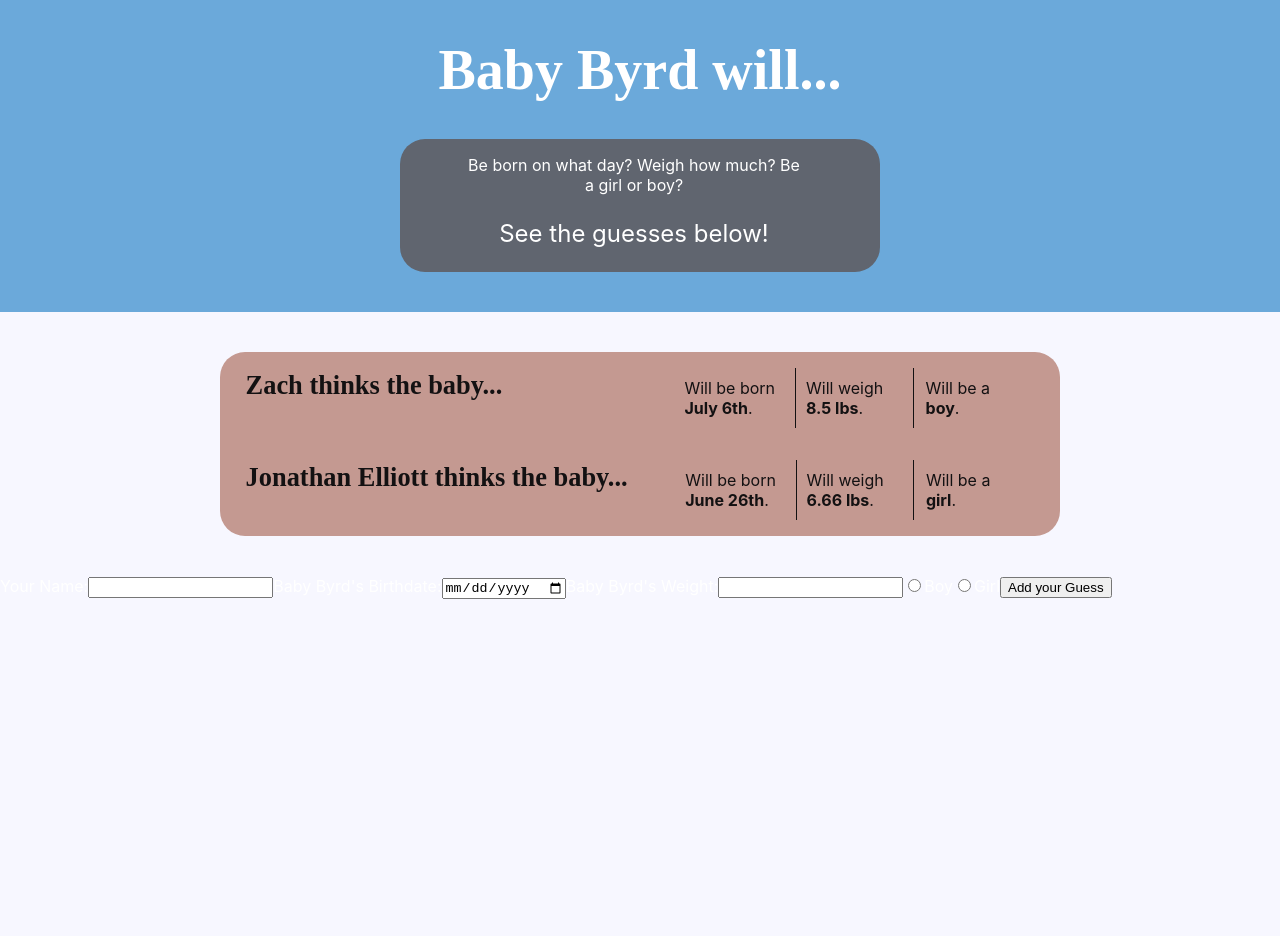
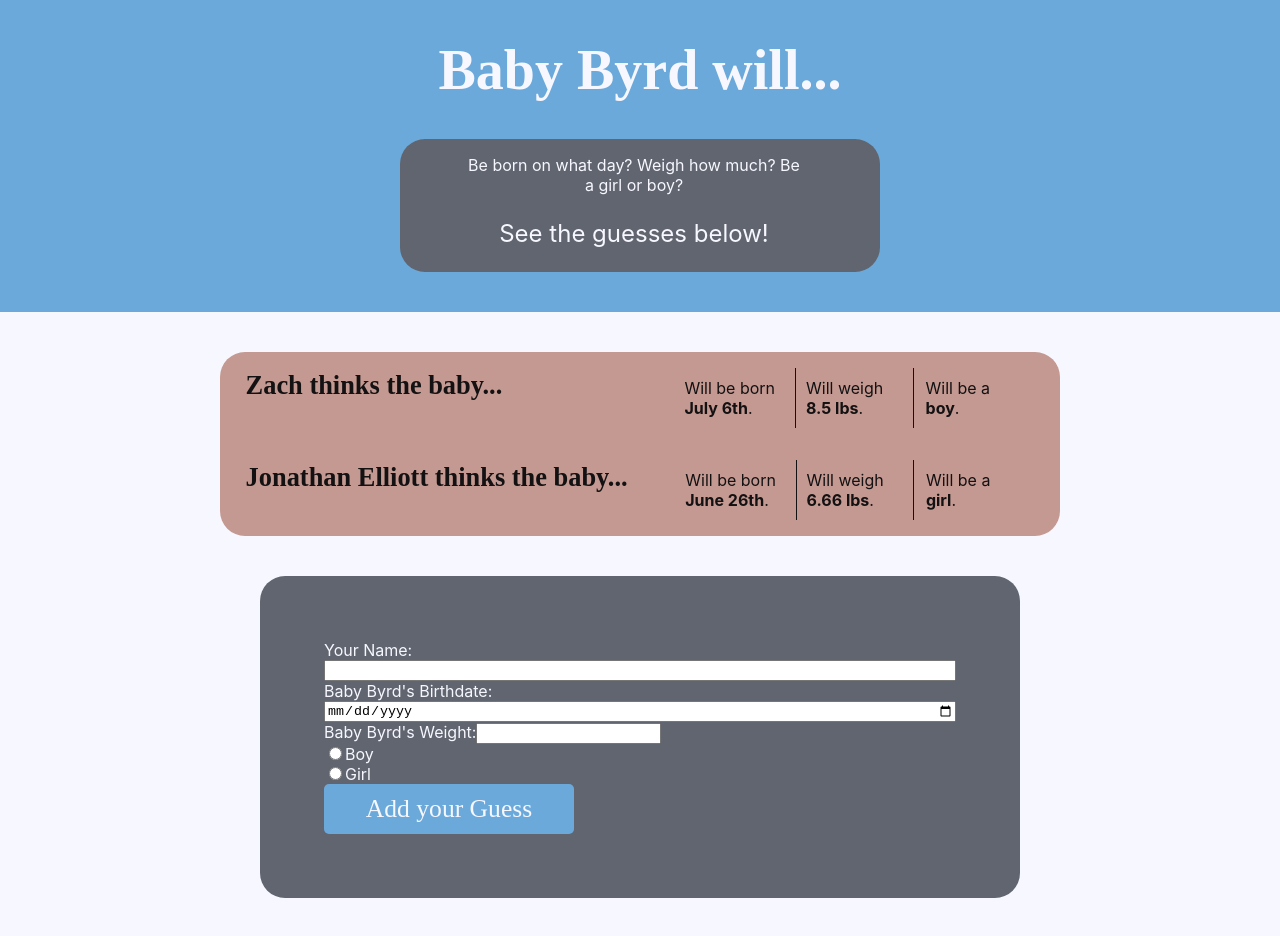
Before and after one commit to ZachBarbre/baby-byrd-game-client, a React (Create React App) app: page / in a window 1280 px wide. Both pictures are taken after a click on the button "Add your Guess!". Shown: the top 936 px of the page. Before the commit the page ends 800 px from the top, so only its background shows below. Built offline with nearby package versions, Linux system fonts and the light colour scheme.

Commit message:
style button, form styles ongoing

```diff
--- a/src/components/AddGuess.jsx
+++ b/src/components/AddGuess.jsx
@@ -1,6 +1,51 @@
 import React, { useState, useContext } from 'react';
 import styled from 'styled-components';
 import StateContext from '../context';
+
+const Section = styled.section`
+  display: flex;
+  flex-direction: column;
+  justify-content: flex-start;
+  align-items: center;
+  margin: 0 0 5% 0;
+`;
+
+const Button = styled.button`
+  background-color: var(--primary);
+  color: var(--white);
+  transition: 0.2s ease-in;
+  font-family: 'Yellowtail', cursive;
+  width: 60%;
+  max-width: 250px;
+  font-size: 1.6rem;
+  padding: 10px 0;
+  border-radius: 5px;
+  border-style: none;
+
+  :hover {
+    background-color: var(--primary-light);
+    /* color: var(--dark); */
+  }
+`;
+
+const Form = styled.form`
+  display: flex;
+  flex-direction: column;
+  justify-content: flex-start;
+  width: 80%;
+  max-width: 760px;
+  background-color: var(--primary-light);
+  padding: 5%;
+  border-radius: 25px 25px 25px 25px;
+
+  /* label {
+    display: block;
+  }
+
+  input {
+    width: 300px;
+  } */
+`;
 
 const AddGuess = () => {
   const [name, setName] = useState('');
@@ -30,27 +75,29 @@ const AddGuess = () => {
   }
 
   return(
-    <section>
+    <Section>
       {showForm ?
-        <form onSubmit={e => handleSubmit(e)}>
-          <label>
+        <Form onSubmit={e => handleSubmit(e)}>
+          <label htmlFor="name">
             Your Name:
+          </label>
           <input
             type="text"
             name="name"
             value={name}
             onChange={(e) => setName(e.target.value)}
             />
+
+          <label htmlFor="birthDate">
+            Baby Byrd's Birthdate:
           </label>
-          <label>
-            Baby Byrd's Birthdate:
           <input
             type="date"
             name="birthDate"
             value={birthDate}
             onChange={(e) => setBirthDate(e.target.value)}
             />
-          </label>
+
           <label>
             Baby Byrd's Weight:
             <input
@@ -80,12 +127,12 @@ const AddGuess = () => {
               />
             Girl
           </label>
-          <button type="submit">Add your Guess</button>
-        </form>
+          <Button type="submit">Add your Guess</Button>
+        </Form>
       :
-      <button type="button" onClick={() => setShowForm(!showForm)}>Add your Guess!</button>
+      <Button type="button" onClick={() => setShowForm(!showForm)}>Add your Guess!</Button>
       }
-    </section>
+    </Section>
   )
 }
 
--- a/src/components/GuessList.jsx
+++ b/src/components/GuessList.jsx
@@ -29,7 +29,7 @@ li {
 h3 {
   font-family: 'Yellowtail', cursive;
   font-size: 1.65rem;
-  min-width: 220px;
+  min-width: 320px;
   margin: 18px 0;
 }
 
@@ -52,7 +52,7 @@ p {
 
 @media screen and (max-width: 900px) {
   ul {
-    width: 95%;
+    width: 90%;
   }
   li {
     justify-content: space-evenly;
@@ -63,8 +63,8 @@ p {
 }
 
 @media screen and (max-width: 420px) {
-  ul {
-    width: 95%;
+  li {
+    min-width: 280px;
   }
 }
 `;
--- a/src/index.css
+++ b/src/index.css
@@ -1,16 +1,8 @@
 :root {
-  --white: #ffffff;
-  --black: #000000;
-  --dark-grey: #2a2d34;
-  --blue: #30c5ff;
-  --light-blue: #a0dde6;
-  --green: #5c946e;
-  --light-green: #80c2af;
-
+  --white: #F7F7FF;
   --primary: #6BA9DA;
   --primary-light: #60656F;
   --secondary: #C49991;
-  /* --secondary-light: var(--light-green); */
   --dark: #131112;
 }
 
@@ -33,7 +25,7 @@ body {
   -moz-osx-font-smoothing: grayscale;
   font-size: 16px;
   color: var(--white);
-  background-color: #F7F7FF;
+  background-color: var(--white);
 }
 
 code {
```
Lines whose indentation alone changed are shown as unchanged.
